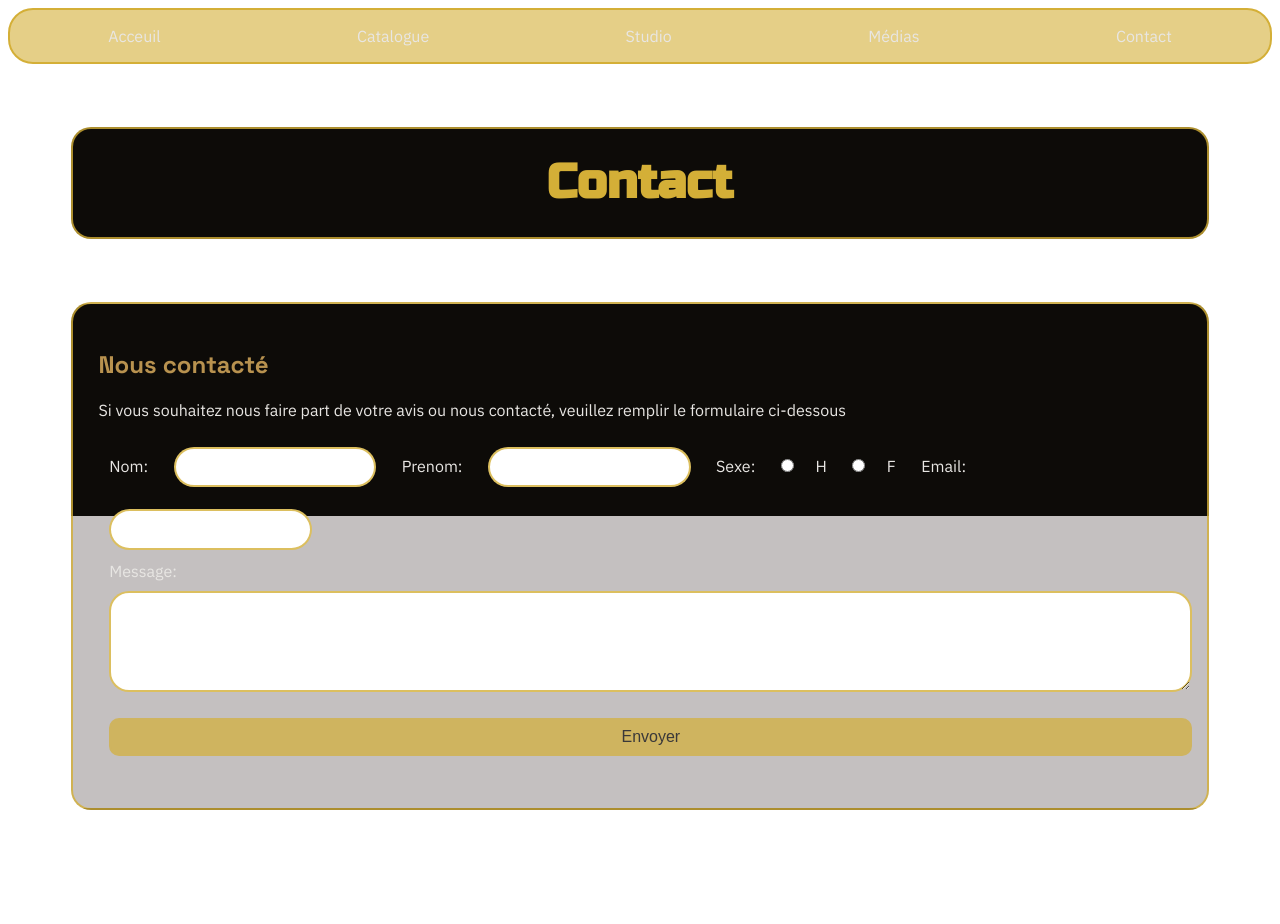
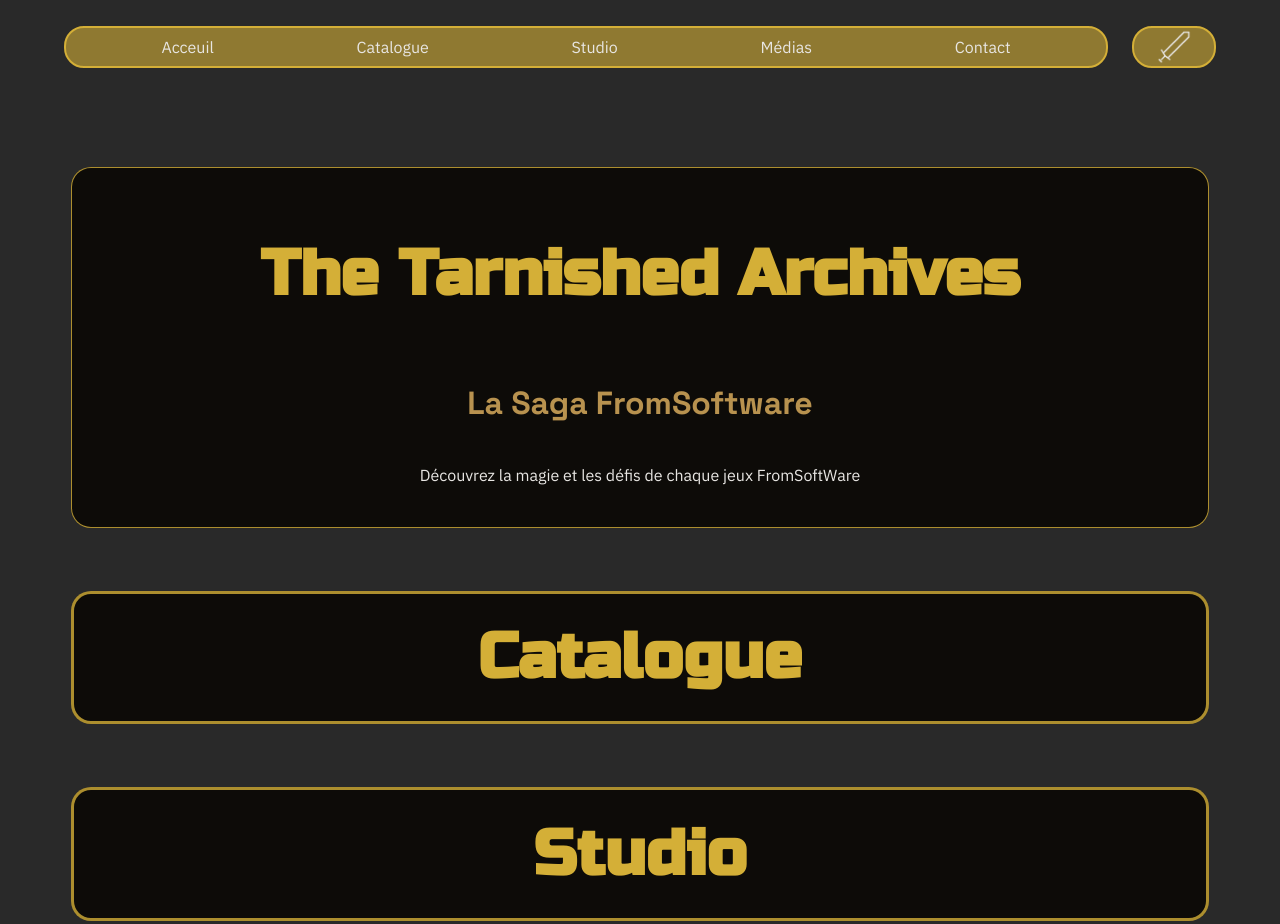
Before and after one commit to MathieuGaydon/The-Tarnished-Archives, a plain HTML site: page index.html in a window 1280 px wide. Shown: the top 924 px of the page. Before the commit the page ends 873 px from the top, so only its background shows below. Drawn offline with Linux system fonts and the light colour scheme.

Commit message:
feat(Hero) : create hero section and functionnal navbar

```diff
--- a/css/styles.css
+++ b/css/styles.css
@@ -1,16 +1,73 @@
-.navbar {
+body{
+    background-color: #292929;
+    padding-top: 6em;
+}
+.navbar{
+    position: fixed;
+    top: 0;
+    left: 0;
+    width: calc(100% - 10%);
+    z-index: 10000;
+    display: flex;
+    justify-content: center;
+    align-items: stretch;
+    margin: 2% auto 0 5%;
+    gap: 1.5rem;
+}
+.navbarText {
     background-color: #D4AF3799;
     border: 0.15em solid #D4AF37;
     display: flex;
     justify-content: space-around;
-    border-radius: 25px;
+    gap: 3rem;
+    padding:0 3rem;
+    border-radius: 20px;
+    flex: 1;
+}
+.navbarText a{
+    color: #E8E6E3;
+    text-decoration: none;
+    font-family: "IBM Plex Sans", sans-serif;
+    font-style: normal;
+    display: flex;
+    justify-content: space-around;
+    align-items: center;
+}
+
+.navbarText a:hover{
+    text-decoration: underline;
+}
+
+.navbarTheme{
+    display: flex;
+    justify-content: center;
+    align-items: center;
+    width: 3rem;
+    padding: 0 1rem;
+    background-color: #D4AF3799;
+    border: 0.15em solid #D4AF37;
+    border-radius: 20px;
+}
+.navbarTheme img{
+    width: 80%;
+    height: auto;
+}
+.hero{
+    border: 0.05em solid #D4AF37cc;
+    margin: 5%;
+    padding: 2%;
+    border-radius: 20px;
+    background-color:#0D0B08;
+    display: flex;
+    flex-direction: column;
+    align-items: center;
 }
 .shape {
     font-family: "IBM Plex Sans", sans-serif;
     font-style: normal;
     border: 0.15em solid #D4AF37cc;
     margin: 5%;
-    padding: 2%;
+    padding: 1% 2% 2% 2%;
     border-radius: 20px;
     background: linear-gradient(to bottom, #0D0B08 42%, #C4C0C0 42%);
 }
@@ -26,6 +83,7 @@ h2{
     font-family: "Space Grotesk", sans-serif;
     font-style: normal;
     color: #B8924F;
+    font-size: 2em;
 }
 p {
     color:#E8E6E3;
@@ -37,7 +95,7 @@ h1 {
     font-style: normal;
     color: #D4AF37;
     text-align:center;
-    font-size: 3rem;
+    font-size: 4rem;
 }
 
 label {
--- a/index.html
+++ b/index.html
@@ -5,20 +5,36 @@
     <title>The-Tarnished-Archives</title>
     <meta charset="utf-8">
     <link rel="stylesheet" href="css/styles.css">
+    <link rel="icon" href="assets/img/favicon.png">
     <link rel="preconnect" href="https://fonts.googleapis.com">
     <link rel="preconnect" href="https://fonts.gstatic.com" crossorigin>
-    <link href="https://fonts.googleapis.com/css2?family=IBM+Plex+Sans:ital,wght@0,100..700;1,100..700&family=Russo+One&family=Space+Grotesk:wght@300..700&display=swap" rel="stylesheet">
+    <link
+        href="https://fonts.googleapis.com/css2?family=IBM+Plex+Sans:ital,wght@0,100..700;1,100..700&family=Russo+One&family=Space+Grotesk:wght@300..700&display=swap"
+        rel="stylesheet">
 </head>
 
 <body>
     <div class="navbar">
-        <p>Acceuil</p>
-        <p>Catalogue</p>
-        <p>Studio</p>
-        <p>Médias</p>
-        <p>Contact</p>
+        <div class="navbarText">
+            <a href="#acceuil">Acceuil</a>
+            <a href="#catalogue">Catalogue</a>
+            <a href="#studio">Studio</a>
+            <a href="#medias">Médias</a>
+            <a href="#contact">Contact</a>
+        </div>
+        <div class="navbarTheme">
+            <img src="assets/img/sword.png" alt="sword icon">
+        </div>
     </div>
-    <h1 class="shapeTitle">Contact</h1>
+    <div class="hero" id="acceuil">
+        <h1>The Tarnished Archives</h1>
+        <h2>La Saga FromSoftware</h2>
+        <p>Découvrez la magie et les défis de chaque jeux FromSoftWare</p>
+    </div>
+    <h1 class="shapeTitle" id="catalogue">Catalogue</h1>
+    <h1 class="shapeTitle" id="studio">Studio</h1>
+    <h1 class="shapeTitle" id="medias">Média</h1>
+    <h1 class="shapeTitle" id="contact">Contact</h1>
     <div class="shape">
         <form id="form" action="mailto:seaurchin503@emailhub.kr?content-type=text/html&amp;subject=Site%20Web"
             method="post" enctype="text/plain">
```
Also changed, not shown: assets/img/favicon.png (added), assets/img/sword.png (added), 1 other file.
